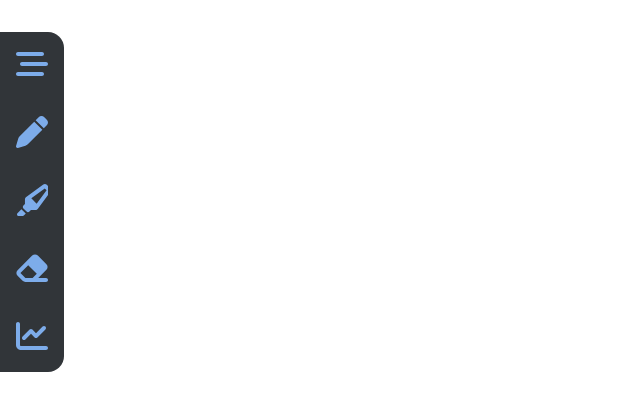
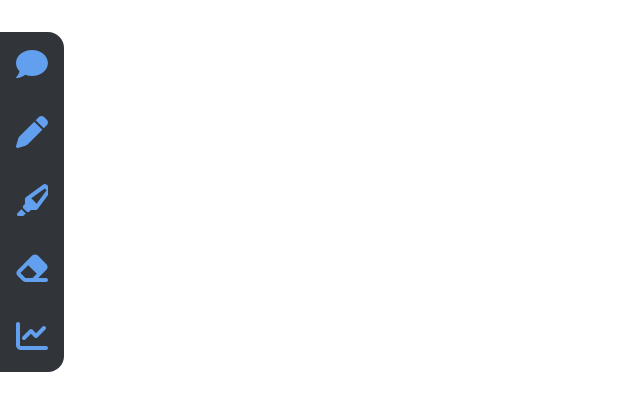
Before and after one commit to Ankizle/MathNotepad, a Vue app in the folder frontend/vscode/webview/: page / in a window 1280 px wide. Shown: the top 410 px of the page, without its empty margins (0-640 px from the left). Built offline with nearby package versions, Linux system fonts and the light colour scheme.

Commit message:
added state and made toolkit flexible

```diff
--- a/frontend/vscode/webview/src/components/Toolkit.vue
+++ b/frontend/vscode/webview/src/components/Toolkit.vue
@@ -1,30 +1,40 @@
 <template>
     <ul class="toolkit-menu">
-        <li class="toolkit-item">
-            <Icon typ="Type" class="icon" />
-        </li>
-        <li class="toolkit-item">
-            <Icon typ="Pen" class="icon" />
-        </li>
-        <li class="toolkit-item">
-            <Icon typ="Highlight" class="icon" />
-        </li>
-        <li class="toolkit-item">
-            <Icon typ="Erase" class="icon" />
-        </li>
-        <li class="toolkit-item">
-            <Icon typ="Graph" class="icon" />
-        </li>
+        <li class="toolkit-item Type"><Type/></li>
+        <li class="toolkit-item Pen"><Pen/></li>
+        <li class="toolkit-item Highlight"><Highlight /></li>
+        <li class="toolkit-item Erase"><Erase /></li>
+        <li class="toolkit-item Graph"><Graph /></li>
     </ul>
 </template>
 
 <script>
-import Icon from "./Icon"
+import Type from "./Toolkit/Type";
+import Pen from "./Toolkit/Pen";
+import Highlight from "./Toolkit/Highlight";
+import Erase from "./Toolkit/Erase";
+import Graph from "./Toolkit/Graph";
+
+import state from "@/state";
 
 export default {
     name: "Notebook-Toolkit",
     components: {
-        Icon,
+        Type,
+        Pen,
+        Highlight,
+        Erase,
+        Graph,
+    },
+    data() {
+        return {
+            state,
+        };
+    },
+    watch: {
+        "state.active_toolkit": function(n, o) {
+            console.log(n, o)
+        }
     },
 }
 </script>
@@ -39,10 +49,6 @@ export default {
     border-radius: 0 1em 1em 0;
     margin: 2em 0;
 }
-.toolkit-item {
-    padding: 1em;
-    margin: 0;
-}
 
 /*make the first and last have the correct border radii*/
 .toolkit-item:first-of-type {
@@ -54,12 +60,8 @@ export default {
 /****/
 
 .toolkit-item:hover {
-    background-color: rgb(37, 40, 44);
-}
-.toolkit-item:hover > .icon {
-    background: rgb(82, 140, 215);
-}
-.icon {
-    background: rgb(125, 172, 234);
+    transition: 0.3s;
+    filter: brightness(70%);
+    background-color: rgb(44, 48, 53);
 }
 </style>
--- /dev/null
+++ b/frontend/vscode/webview/src/components/Toolkit/Erase.vue
@@ -0,0 +1,28 @@
+<template>
+    <div class="cont">
+        <Icon typ="Erase" />
+    </div>
+</template>
+
+<script>
+import Icon from "./ToolkitIcon.vue"
+import state from "@/state";
+
+export default {
+    name: "Toolkit-Erase",
+    components: {
+        Icon,
+    },
+    data() {
+        return {
+            state,
+        };
+    },
+}
+</script>
+
+<style scoped>
+.cont {
+    padding: 1em;
+}
+</style>
--- /dev/null
+++ b/frontend/vscode/webview/src/components/Toolkit/Graph.vue
@@ -0,0 +1,28 @@
+<template>
+    <div class="cont">
+        <Icon typ="Graph" />
+    </div>
+</template>
+
+<script>
+import Icon from "./ToolkitIcon.vue"
+import state from "@/state";
+
+export default {
+    name: "Toolkit-Graph",
+    components: {
+        Icon,
+    },
+    data() {
+        return {
+            state,
+        };
+    },
+}
+</script>
+
+<style scoped>
+.cont {
+    padding: 1em;
+}
+</style>
--- /dev/null
+++ b/frontend/vscode/webview/src/components/Toolkit/Highlight.vue
@@ -0,0 +1,28 @@
+<template>
+    <div class="cont">
+        <Icon typ="Highlight" />
+    </div>
+</template>
+
+<script>
+import Icon from "./ToolkitIcon.vue"
+import state from "@/state";
+
+export default {
+    name: "Toolkit-Highlight",
+    components: {
+        Icon,
+    },
+    data() {
+        return {
+            state,
+        };
+    },
+}
+</script>
+
+<style scoped>
+.cont {
+    padding: 1em;
+}
+</style>
--- /dev/null
+++ b/frontend/vscode/webview/src/components/Toolkit/Pen.vue
@@ -0,0 +1,33 @@
+<template>
+    <div class="cont" v-on:click="click">
+        <Icon typ="Pen" />
+    </div>
+</template>
+
+<script>
+import Icon from "./ToolkitIcon.vue";
+import state from "@/state";
+
+export default {
+    name: "Toolkit-Pen",
+    components: {
+        Icon,
+    },
+    data() {
+        return {
+            state,
+        };
+    },
+    methods: {
+        click() {
+            //TODO
+        }
+    }
+}
+</script>
+
+<style scoped>
+.cont {
+    padding: 1em;
+}
+</style>
--- /dev/null
+++ b/frontend/vscode/webview/src/components/Toolkit/ToolkitIcon.vue
@@ -0,0 +1,26 @@
+<template>
+    <div>
+        <Icon :typ="typ" class="icon" :style="`background: ${background}`" />
+    </div>
+</template>
+
+<script>
+import Icon from "@/components/Icon"
+
+export default {
+    name: "Toolkit-Icon",
+    components: {
+        Icon,
+    },
+    props: {
+        typ: String,
+        background: String,
+    },
+}
+</script>
+
+<style scoped>
+.icon {
+    background: rgb(98, 159, 238);
+}
+</style>
--- /dev/null
+++ b/frontend/vscode/webview/src/components/Toolkit/Type.vue
@@ -0,0 +1,33 @@
+<template>
+    <div class="cont" v-on:click="click">
+        <Icon typ="Type" />
+    </div>
+</template>
+
+<script>
+import Icon from "./ToolkitIcon.vue";
+import state from "@/state";
+
+export default {
+    name: "Toolkit-Type",
+    components: {
+        Icon,
+    },
+    data() {
+        return {
+            state,
+        };
+    },
+    methods: {
+        click() {
+            this.state.active_toolkit = "Type";
+        }
+    }
+}
+</script>
+
+<style scoped>
+.cont {
+    padding: 1em;
+}
+</style>
--- /dev/null
+++ b/frontend/vscode/webview/src/state.js
@@ -0,0 +1,5 @@
+import * as Vue from 'vue'
+
+export default Vue.reactive({
+    active_toolkit: "",
+});
```
Also changed, not shown: frontend/vscode/webview/icons/Type.svg, frontend/vscode/webview/icons/TypeActive.svg (added).
